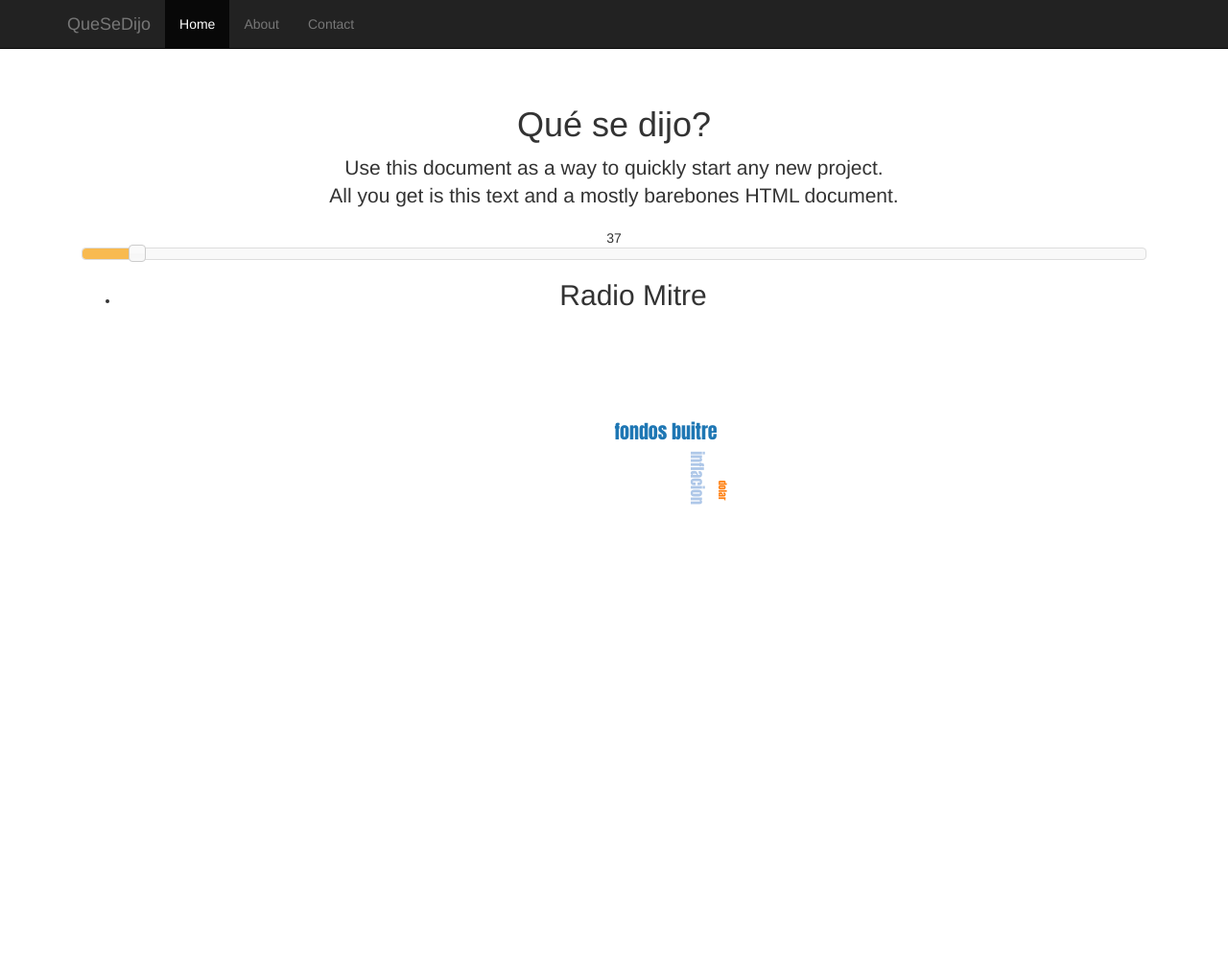
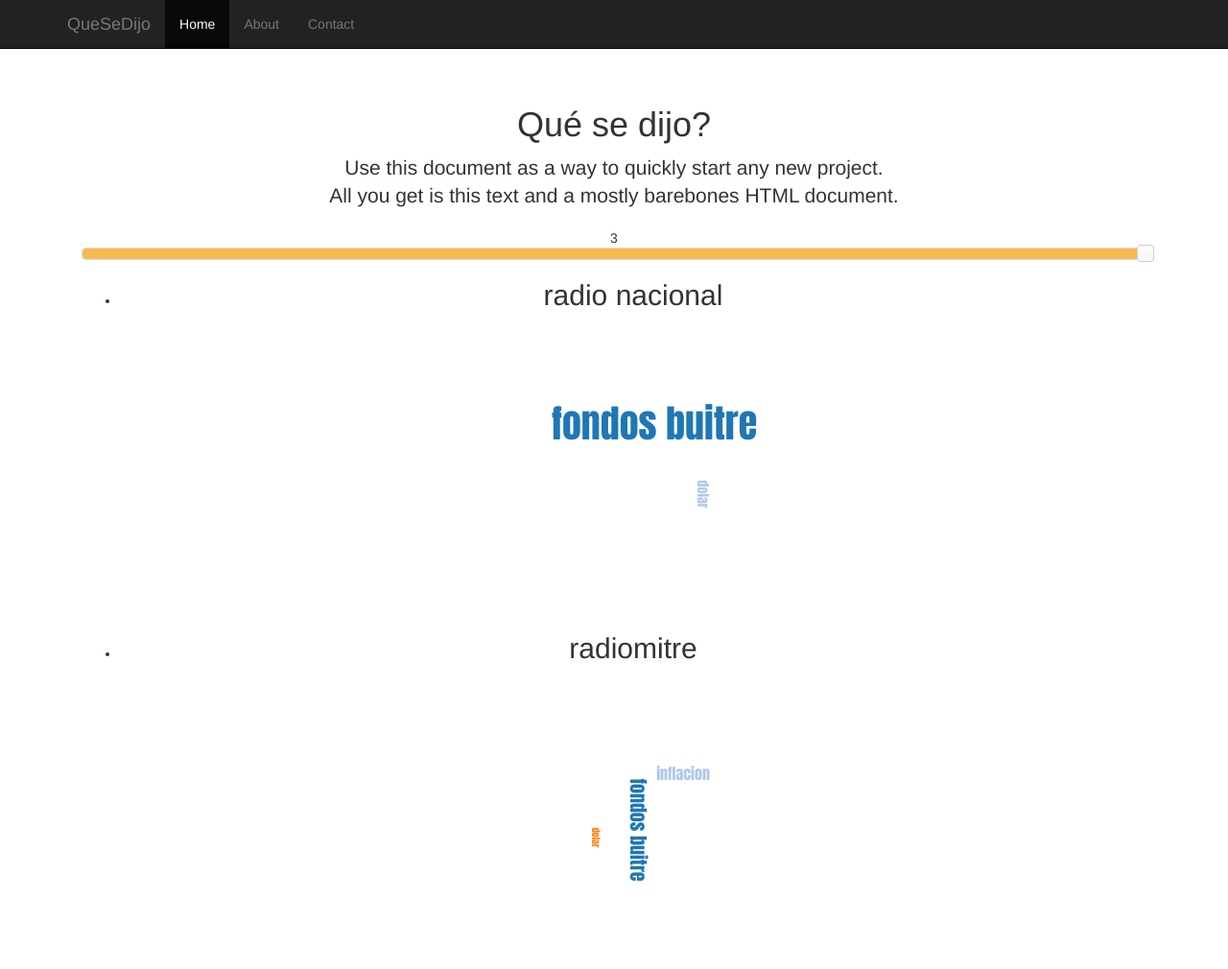
Before and after one commit to gnarvaja/quesedijo, a plain HTML site: page front/index.html in a window 1280 px wide. Shown: the whole page at 96% size. Before the commit the page ends 800 px from the top, so only its background shows below. Drawn offline with Linux system fonts and the light colour scheme.

Commit message:
Mostrando varios medios con su tagcloud

```diff
--- a/front/index.html
+++ b/front/index.html
@@ -49,10 +49,7 @@
         <div id="selected-date"></div>
         <div id="dates-slider"></div>
         <ul class="medios">
-          <li class="medio">
-            <h2>Radio Mitre</h2>
-            <div class="cloud">
-            </div>
+        </ul>
       </div>
 
     </div><!-- /.container -->
--- a/front/js/quesedijo.js
+++ b/front/js/quesedijo.js
@@ -1,5 +1,47 @@
 var data =  {
   medios: [
+  {
+    name: "radio nacional",
+    periodos: [
+    {
+      from: "2014-07-01",
+      to: "2014-07-07",
+      words: [
+      {word: "fondos buitre", freq: 20},
+      {word: "inflacion", freq: 14},
+      {word: "dolar", freq: 7}
+      ]
+    },
+    {
+      from: "2014-07-08",
+      to: "2014-07-14",
+      words: [
+      {word: "fondos buitre", freq: 12},
+      {word: "inflacion", freq: 7},
+      {word: "dolar", freq: 9}
+      ]
+    }  ,
+    {
+      from: "2014-07-15",
+      to: "2014-07-21",
+      words: [
+      {word: "fondos buitre", freq: 12},
+      {word: "inflacion", freq: 7},
+      {word: "dolar", freq: 9}
+      ]
+    }  ,
+    {
+      from: "2014-07-22",
+      to: "2014-07-28",
+      words: [
+      {word: "fondos buitre", freq: 17},
+      {word: "inflacion", freq: 2},
+      {word: "messi", freq: 18},
+      {word: "dolar", freq: 8}
+      ]
+    }
+    ]
+  },
   {
     name: "radiomitre",
     periodos: [
@@ -41,7 +83,6 @@ var data =  {
       ]
     }
     ]
-
   }
   ]
 };
@@ -51,18 +92,22 @@ Medios = {
 }
 
 $(function() {
-    $( "#dates-slider" ).slider({
-      range: "min",
-      value: 37,
-      min: 1,
-      max: 700,
-      slide: function( event, ui ) {
-        $( "#selected-date" ).text( ui.value );
-      }
+  bindSlider();
+
+  drawTagClouds(data);
 });
-    $( "#selected-date" ).text( $( "#dates-slider" ).slider( "value" ) );
 
-  var words = data.medios[0].periodos[0].words.map(function(w) {
+function drawTagClouds(data) {
+  var container = $(".medios");
+  container.empty();
+  console.log("1");
+
+  _.each(data.medios, function(medio) {
+    console.log(medio.name);
+    var $medio = $("<li class='medio'><h2>" + medio.name + "</h2><div class='cloud' /></li>");
+    container.append($medio);
+
+    var words = medio.periodos[0].words.map(function(w) {
       return {text: w.word, size: w.freq};
     });
 
@@ -72,14 +117,30 @@ $(function() {
     .rotate(function() { return ~~(Math.random() * 2) * 90; })
     .font("Impact")
     .fontSize(function(d) { return d.size * 2; })
-      .on("end", draw)
+    .on("end", function(words) { return draw(words, $medio.find(".cloud")[0]); })
     .start();
+  }
+  );
+}
+
+function bindSlider() {
+  $( "#dates-slider" ).slider({
+    range: "min",
+    value: 37,
+    min: 0,
+    max: 3,
+    slide: function( event, ui ) {
+      $( "#selected-date" ).text( ui.value );
+    }
   });
+  $( "#selected-date" ).text( $( "#dates-slider" ).slider( "value" ) );
+}
 
 var fill = d3.scale.category20();
 
-  function draw(words) {
-    d3.select(".cloud").append("svg")
+
+function draw(words, elem) {
+  d3.select(elem).append("svg")
     .attr("width", 300)
     .attr("height", 300)
     .append("g")
```
Lines whose indentation alone changed are shown as unchanged.
